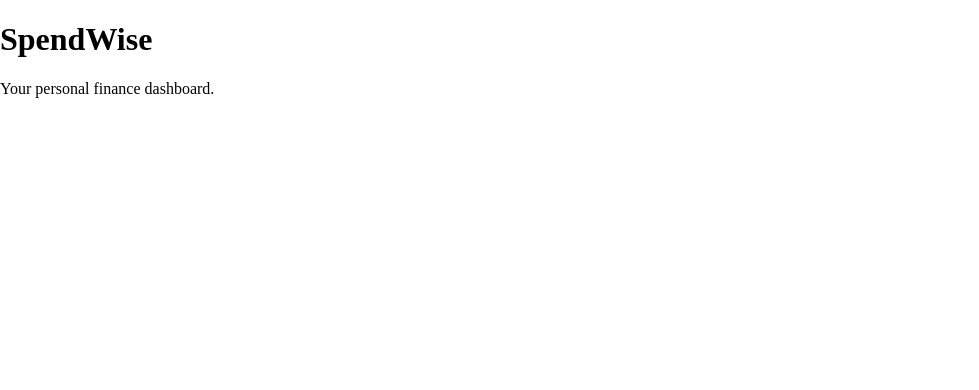
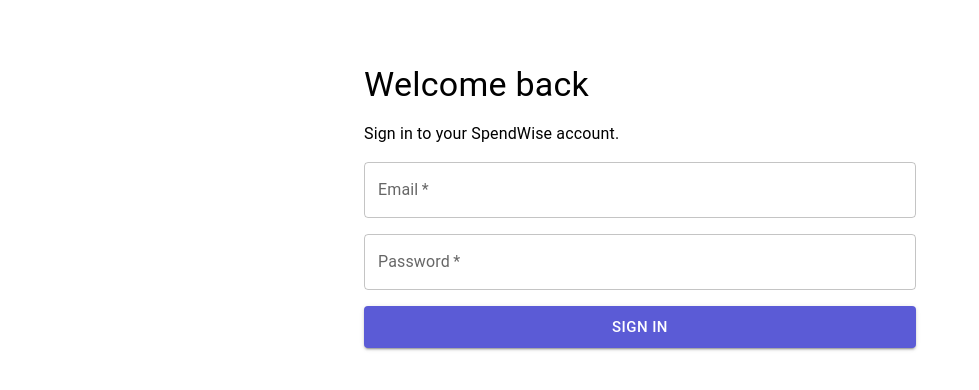
Before and after one commit to janisss10/SpendWise, a React (Vite) app: page / in a window 1280 px wide. Shown: the top 390 px of the page, without its empty margins (0-979 px from the left). Built offline with nearby package versions, Linux system fonts and the light colour scheme; no server answers.

Commit message:
add login page foundation

```diff
--- a/src/App.tsx
+++ b/src/App.tsx
@@ -1,12 +1,7 @@
-import './App.css'
+import Login from './pages/Login';
 
 function App() {
-  return (
-    <div>
-      <h1>SpendWise</h1>
-      <p>Your personal finance dashboard.</p>
-    </div>
-  );
+  return <Login />;
 }
 
 export default App;
--- /dev/null
+++ b/src/pages/Login.tsx
@@ -0,0 +1,81 @@
+import { useState } from 'react';
+import {
+  Alert,
+  Box,
+  Button,
+  Container,
+  TextField,
+  Typography,
+} from '@mui/material';
+
+import { loginUser } from '../services/authService';
+
+function Login() {
+  const [email, setEmail] = useState('');
+  const [password, setPassword] = useState('');
+  const [error, setError] = useState('');
+
+  const handleSubmit = async (
+    event: React.FormEvent<HTMLFormElement>,
+  ) => {
+    event.preventDefault();
+    setError('');
+
+    try {
+      await loginUser(email, password);
+    } catch {
+      setError('Invalid email or password.');
+    }
+  };
+
+  return (
+    <Container maxWidth="sm">
+      <Box
+        component="form"
+        onSubmit={handleSubmit}
+        sx={{
+          mt: 8,
+          display: 'flex',
+          flexDirection: 'column',
+          gap: 2,
+        }}
+      >
+        <Typography variant="h4">
+          Welcome back
+        </Typography>
+
+        <Typography color="text.secondary">
+          Sign in to your SpendWise account.
+        </Typography>
+
+        {error && <Alert severity="error">{error}</Alert>}
+
+        <TextField
+          label="Email"
+          type="email"
+          value={email}
+          onChange={(event) => setEmail(event.target.value)}
+          required
+        />
+
+        <TextField
+          label="Password"
+          type="password"
+          value={password}
+          onChange={(event) => setPassword(event.target.value)}
+          required
+        />
+
+        <Button
+          type="submit"
+          variant="contained"
+          size="large"
+        >
+          Sign In
+        </Button>
+      </Box>
+    </Container>
+  );
+}
+
+export default Login;
--- /dev/null
+++ b/src/services/authService.ts
@@ -0,0 +1,25 @@
+import {
+  createUserWithEmailAndPassword,
+  signInWithEmailAndPassword,
+  signOut,
+} from 'firebase/auth';
+
+import { auth } from './firebase';
+
+export const registerUser = async (
+  email: string,
+  password: string,
+) => {
+  return createUserWithEmailAndPassword(auth, email, password);
+};
+
+export const loginUser = async (
+  email: string,
+  password: string,
+) => {
+  return signInWithEmailAndPassword(auth, email, password);
+};
+
+export const logoutUser = async () => {
+  return signOut(auth);
+};
--- /dev/null
+++ b/src/services/firebase.ts
@@ -0,0 +1,15 @@
+import { initializeApp } from 'firebase/app';
+import { getAuth } from 'firebase/auth';
+
+const firebaseConfig = {
+  apiKey: import.meta.env.VITE_FIREBASE_API_KEY,
+  authDomain: import.meta.env.VITE_FIREBASE_AUTH_DOMAIN,
+  projectId: import.meta.env.VITE_FIREBASE_PROJECT_ID,
+  storageBucket: import.meta.env.VITE_FIREBASE_STORAGE_BUCKET,
+  messagingSenderId: import.meta.env.VITE_FIREBASE_MESSAGING_SENDER_ID,
+  appId: import.meta.env.VITE_FIREBASE_APP_ID,
+};
+
+const app = initializeApp(firebaseConfig);
+
+export const auth = getAuth(app);
```
Also changed, not shown: 1 other file (tests, documents, lock files or other folders).
